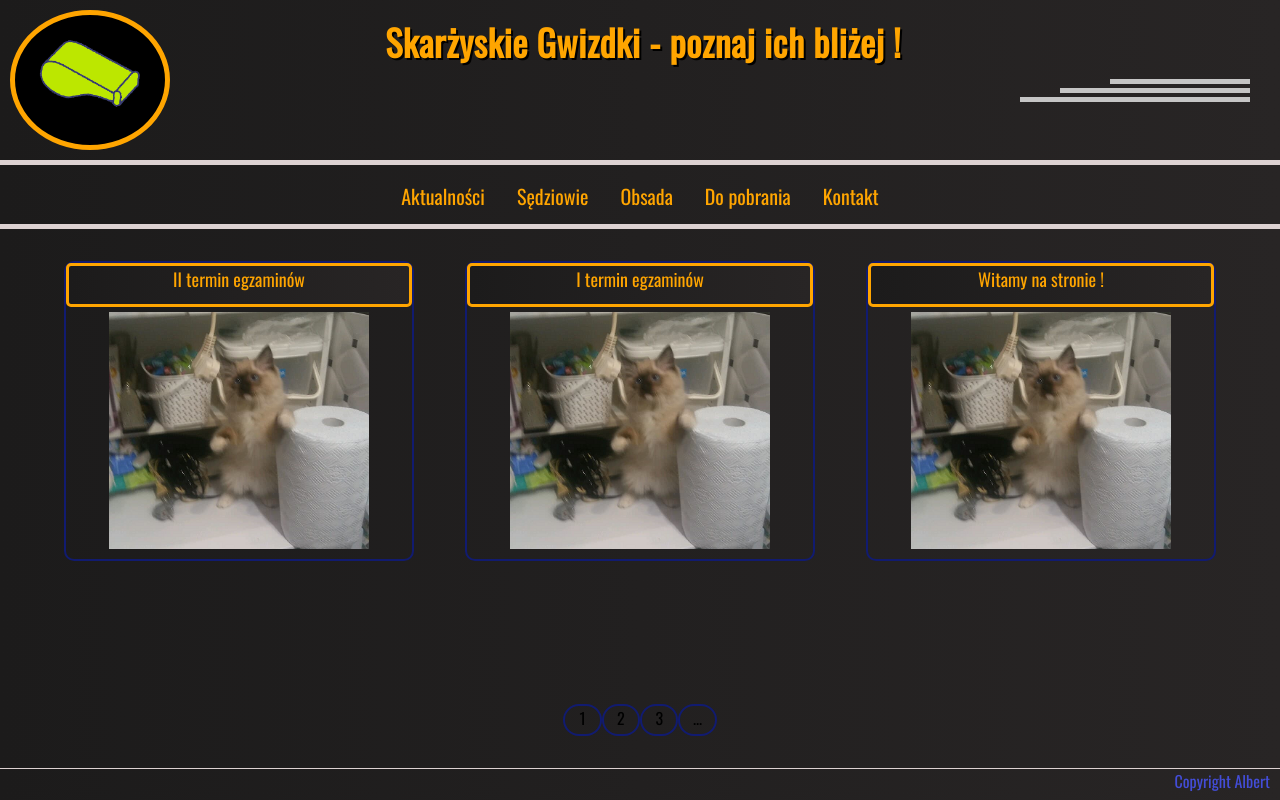
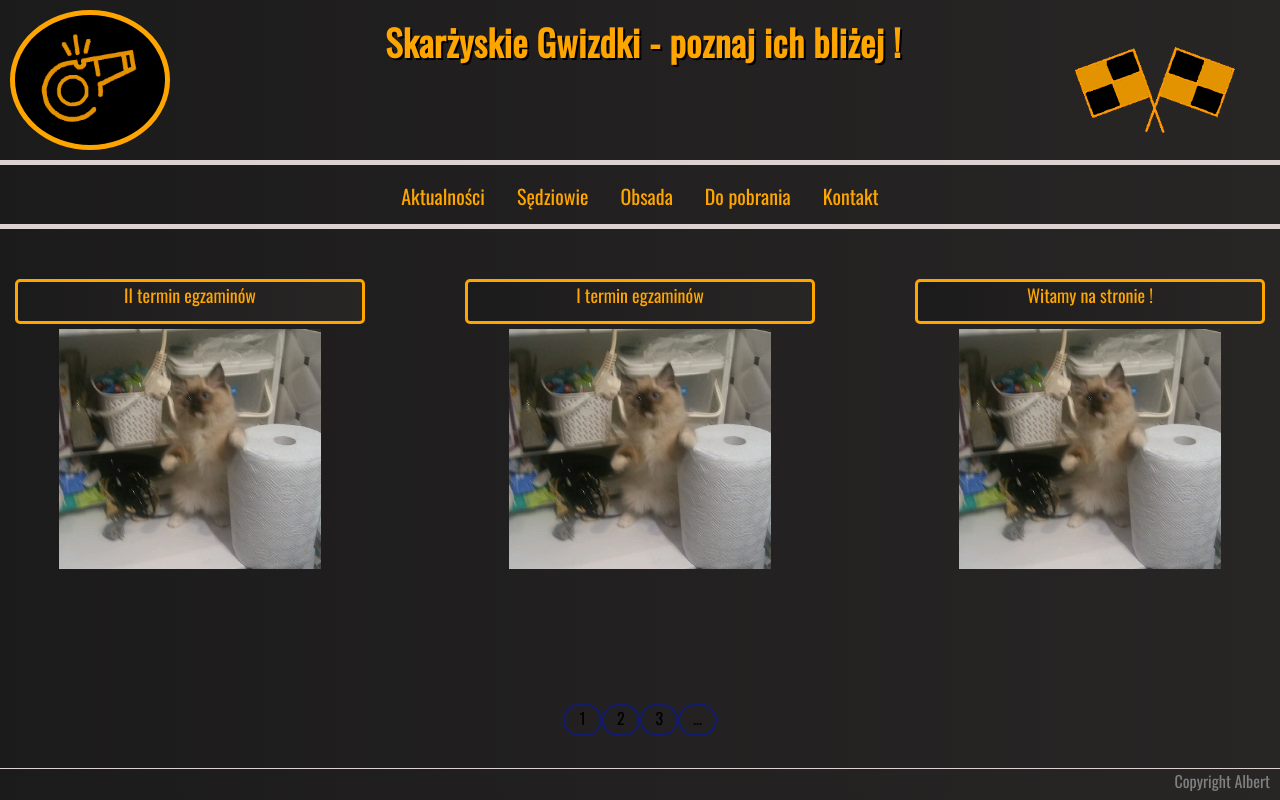
Before and after one commit to AlbertB93/SkoRefs, a PHP site: page /pages/news.html in a window 1280 px wide. Run offline with PHP 8.4, Linux system fonts and the light colour scheme.

Commit message:
logo changed in other files

```diff
--- a/pages/news.html
+++ b/pages/news.html
@@ -16,15 +16,15 @@
 <body>
     <header>
         <div class="header--logo">
-            <a href="../index.html"> <img src="../images/whistletest2.png" alt="WHISTLE" class="header--logo--img"></a>
+            <a href="../index.html"> <img src="../images/whistle-logo.png" alt="WHISTLE" class="header--logo--img"></a>
         </div>
         <div class="header--rest">
             <div class="header--title">
                 Skarżyskie Gwizdki - poznaj ich bliżej !
             </div>
-            <div class="header--straps">
-                <img src="../images/straps.png" alt="STRAPS">
-            </div>
+                <div class="header--flags">
+                    <img src="../images/flags.png" alt="FLAGS">
+                </div>
         </div>
     </header>
 
@@ -63,6 +63,7 @@
                 </div>
             </div>
         </div>
+
         <div class="buttons--container">
             <div class="buttons--container--button">
                 <a href="#">1</a>
--- a/style.css
+++ b/style.css
@@ -18,6 +18,7 @@
 body{
 /*     background: linear-gradient(to right, grey, white); */
     background: linear-gradient(to right, rgb(28, 27, 27),rgb(40, 37, 37));
+    color: orange;
 }
 
 
@@ -33,7 +34,9 @@ header{
 
 .header--logo{
  /*    background-color: var(--color-decorate); */
-    background-color: black;
+   background-color: black;
+/*     background-image: url("images/whistle-logo2.png");
+    background-position: center; */
     border: solid 5px orange;
     border-radius: 50%;
     max-height: 20vh;
@@ -71,7 +74,7 @@ header{
 
 }
 
-.header--straps{
+.header--flags{
     top: 20px;
     position: absolute;
     right: 10px;
@@ -165,7 +168,7 @@ article{
 
 footer{
     border-top: solid 1px var(--color-decorate);
-    color: var(--color-main);
+    color: grey;
     display: flex;
     justify-content: flex-end;
     padding-right: 10px;
@@ -283,13 +286,14 @@ footer{
 
 .articles{
 /*     border: solid 3px black; */
-    min-height: 50vh;
+  /*   height: 300px; */
    /*  min-width: 80vw;
     max-width: 90vw; */
-    width: 90%;
+/*     width: 350px; */
     display: flex;
     flex-direction: row;
-    justify-content: space-between;
+    justify-content: space-around;
+   /*  justify-content: space-between; */
 /*     display: grid;
     justify-content: space-between;
     grid-template-columns: repeat(3, 300px) ;
@@ -298,15 +302,24 @@ footer{
 
 
 .articles--news{
-    border: solid 2px rgb(17, 27, 112);
-
+/*     border: solid 2px rgb(17, 27, 112);  */
     border-radius: 10px;
     height: 300px;
     width: 350px;
-    margin-bottom: 16px;
-    margin-top: 32px;
-    text-align: center;
+    margin: 50px 50px;
+/*     text-align: center; */
 }
+
+/* article{
+    border-radius: 5px;
+    display: flex;
+    flex-direction: column;
+    height: 300px;
+    margin: 50px auto;
+    position: relative;
+    width: 350px;
+} */
+
 
 .buttons--container{
 /*     border: solid 3px green;  */
```
Also changed, not shown: index.html (+5 -5 lines), pages/cast.html (+4 -4 lines), pages/contact.html (+4 -4 lines), pages/refs.html (+4 -4 lines), pages/toDownload.html (+4 -4 lines), images/flags.png, images/hand.png (added), images/whistle-logo2.png (added), 1 other file.
